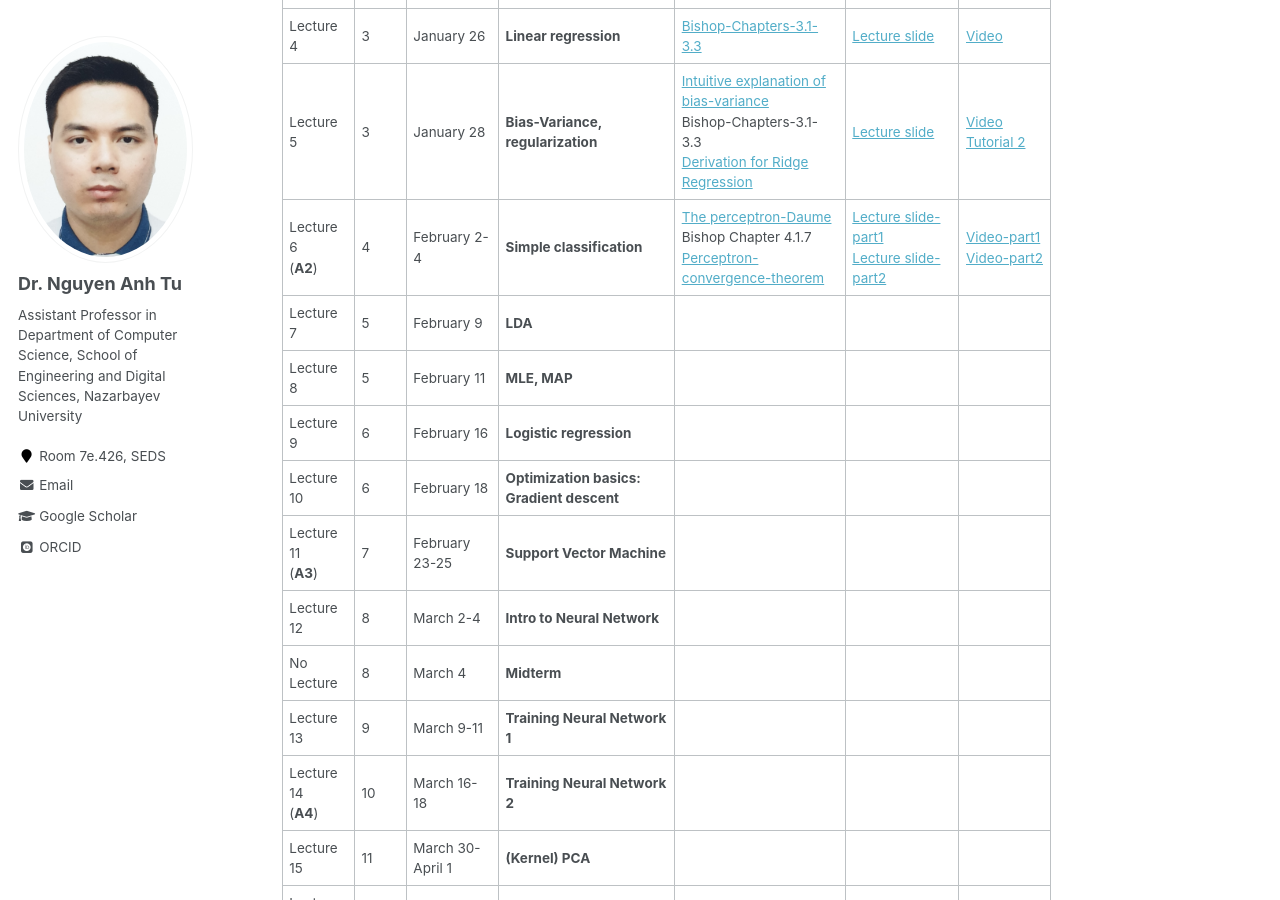
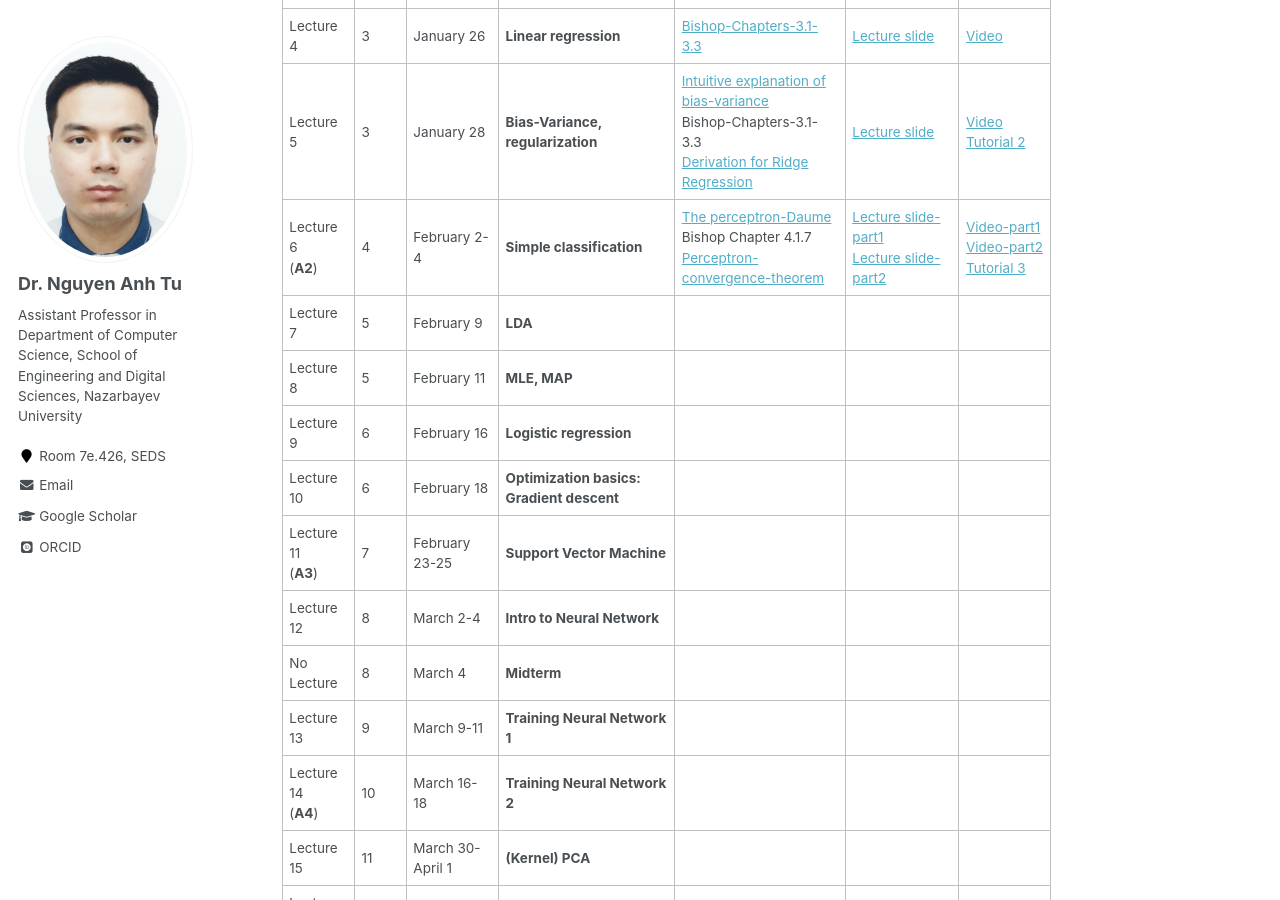
Before and after one commit to tunguyen87/seds-ml, a Jekyll site: the page built from _pages/Lecture.md, in a window 1280 px wide and 900 px high, scrolled down 695 px. Built offline with Jekyll 4.4.1, drawn with Linux system fonts in a browser that asks for light colours; some web fonts are replaced.

Commit message:
Update Lecture.md

```diff
--- a/_pages/Lecture.md
+++ b/_pages/Lecture.md
@@ -23,7 +23,7 @@ Last day of classes: April 23
 | Lecture 3<br>(**A1**)    |   2   |January 19-21 | **Math review**                   | [Wonderful animated explanations](https://www.3blue1brown.com/essence-of-linear-algebra-page)<br>[Linear algebra review](https://drive.google.com/file/d/1yDlYpuv4XShqL96LqB_Un5n8UTbWZIeh/view?usp=sharing)<br>[Probability review](https://drive.google.com/file/d/1MtFT9Ra5cdEw5TA6FN6UzuKeOjZp0OKM/view?usp=sharing)           |  [Lecture slide](https://drive.google.com/file/d/11eVI_4OMR_enuPq70-_fbX2qcMe25cFD/view?usp=sharing)      |  [Video-part 1](https://youtu.be/4Rx8YFcwMlM) <br>[Video-part 2](https://youtu.be/IjsEmM-MzxQ)  <br>[Tutorial 1](https://drive.google.com/file/d/1iz0BYnwdI71Qi-v8aFz-7fFs3KKGf9-b/view?usp=sharing)         |
 | Lecture 4    |   3   |January 26    | **Linear regression**                  | [Bishop-Chapters-3.1-3.3](https://drive.google.com/file/d/1s952CT8tQsyrqptBZVrcxAydthN9S-fu/view?usp=sharing)   |  [Lecture slide](https://drive.google.com/file/d/1plZwPn8ln38eT_VQASQzPbMBxrvqD5kG/view?usp=sharing)     | [Video](https://youtu.be/Oy3_Lwjvdlc)             |
 | Lecture 5    |   3   |January 28    | **Bias-Variance, regularization**                 | [Intuitive explanation of bias-variance](http://scott.fortmann-roe.com/docs/BiasVariance.html)<br>Bishop-Chapters-3.1-3.3 <br>[Derivation for Ridge Regression](https://drive.google.com/file/d/1PtIw7wbHNqRzHhbf1DfbxGP_weqIlMM2/view?usp=sharing)            | [Lecture slide](https://drive.google.com/file/d/116nwTop6NNGMTdUxDDvXfBAqOR738hkl/view?usp=sharing)      | [Video](https://youtu.be/NFGPbLZ6nVU) <br>[Tutorial 2](https://drive.google.com/file/d/1bxReYD-CyhXgFMN7t6JUKVEam9wf8zOH/view?usp=sharing)          |
-| Lecture 6<br>(**A2**)    |   4   |February 2-4  | **Simple classification**           |  [The perceptron-Daume](https://drive.google.com/file/d/18FQ9tXjdGaYybwS5zHStUtLhW8JsDehV/view?usp=sharing)<br> Bishop Chapter 4.1.7 <br>[Perceptron-convergence-theorem](https://drive.google.com/file/d/1xZSVg-3fPzOx-LGtY99jmNKUOrGwOhEW/view?usp=sharing)   |  [Lecture slide-part1](https://drive.google.com/file/d/1r8bZArRsGELDbrPTv4g1pb4nyZbGdXHF/view?usp=sharing) <br>[Lecture slide-part2](https://drive.google.com/file/d/1x8ht8Gh4RtGEdZ7a1P-vwgDXNsxnMg4c/view?usp=sharing)   |  [Video-part1](https://youtu.be/yU-mBm-YO7s) <br> [Video-part2](https://youtu.be/ZF1LShMDzAY)        |
+| Lecture 6<br>(**A2**)    |   4   |February 2-4  | **Simple classification**           |  [The perceptron-Daume](https://drive.google.com/file/d/18FQ9tXjdGaYybwS5zHStUtLhW8JsDehV/view?usp=sharing)<br> Bishop Chapter 4.1.7 <br>[Perceptron-convergence-theorem](https://drive.google.com/file/d/1xZSVg-3fPzOx-LGtY99jmNKUOrGwOhEW/view?usp=sharing)   |  [Lecture slide-part1](https://drive.google.com/file/d/1r8bZArRsGELDbrPTv4g1pb4nyZbGdXHF/view?usp=sharing) <br>[Lecture slide-part2](https://drive.google.com/file/d/1x8ht8Gh4RtGEdZ7a1P-vwgDXNsxnMg4c/view?usp=sharing)   |  [Video-part1](https://youtu.be/yU-mBm-YO7s) <br> [Video-part2](https://youtu.be/ZF1LShMDzAY) <br>[Tutorial 3](https://drive.google.com/file/d/1t9PohNDVp5vmoLeswcaCFWNhAkFTys0-/view?usp=sharing)     |
 | Lecture 7    |   5   |February 9    |   **LDA**                    |                    |          |              |
 | Lecture 8   |   5   |February 11    |   **MLE, MAP**                    |                    |          |              |
 | Lecture 9   |   6   |February 16    |   **Logistic regression**                    |                    |          |              |
```
